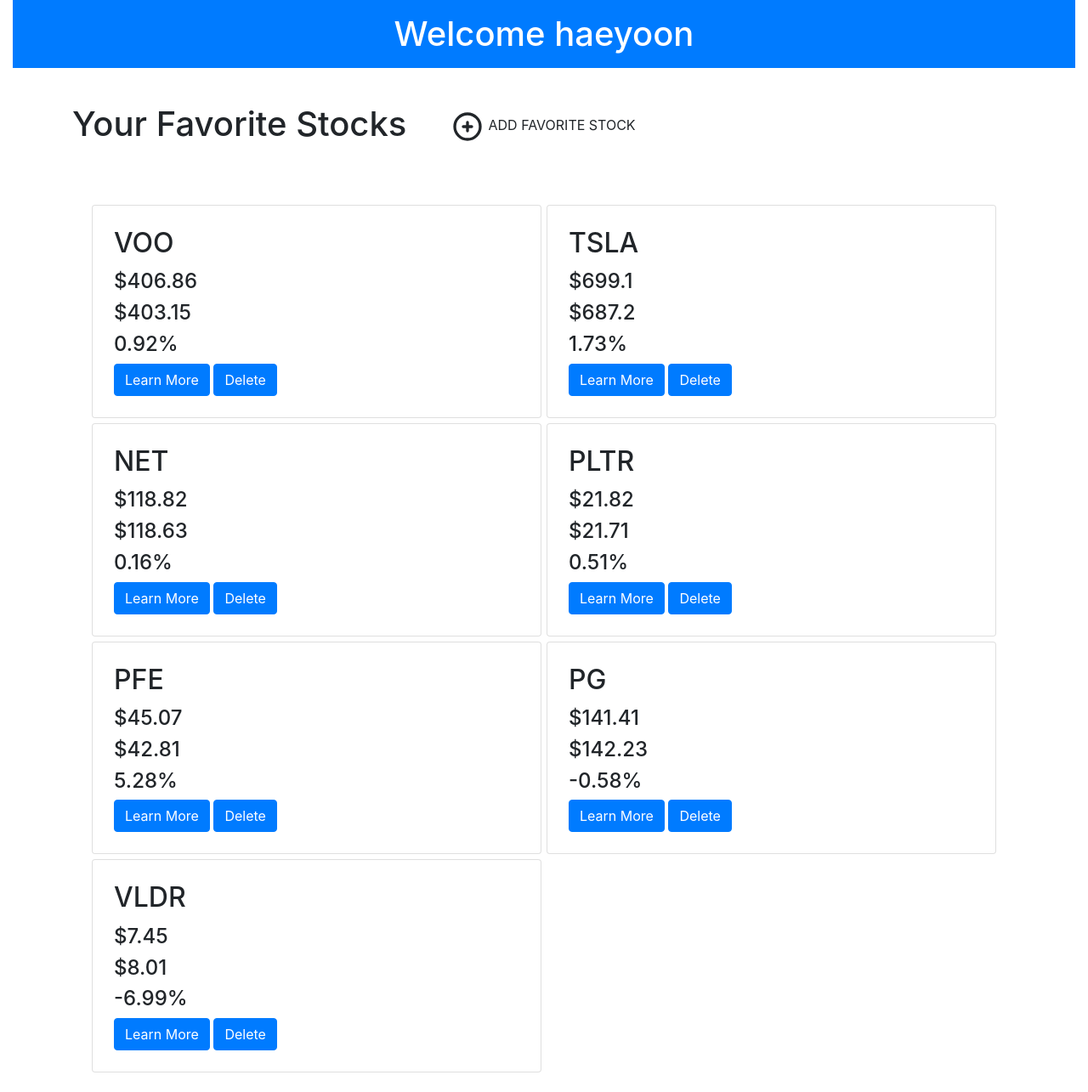
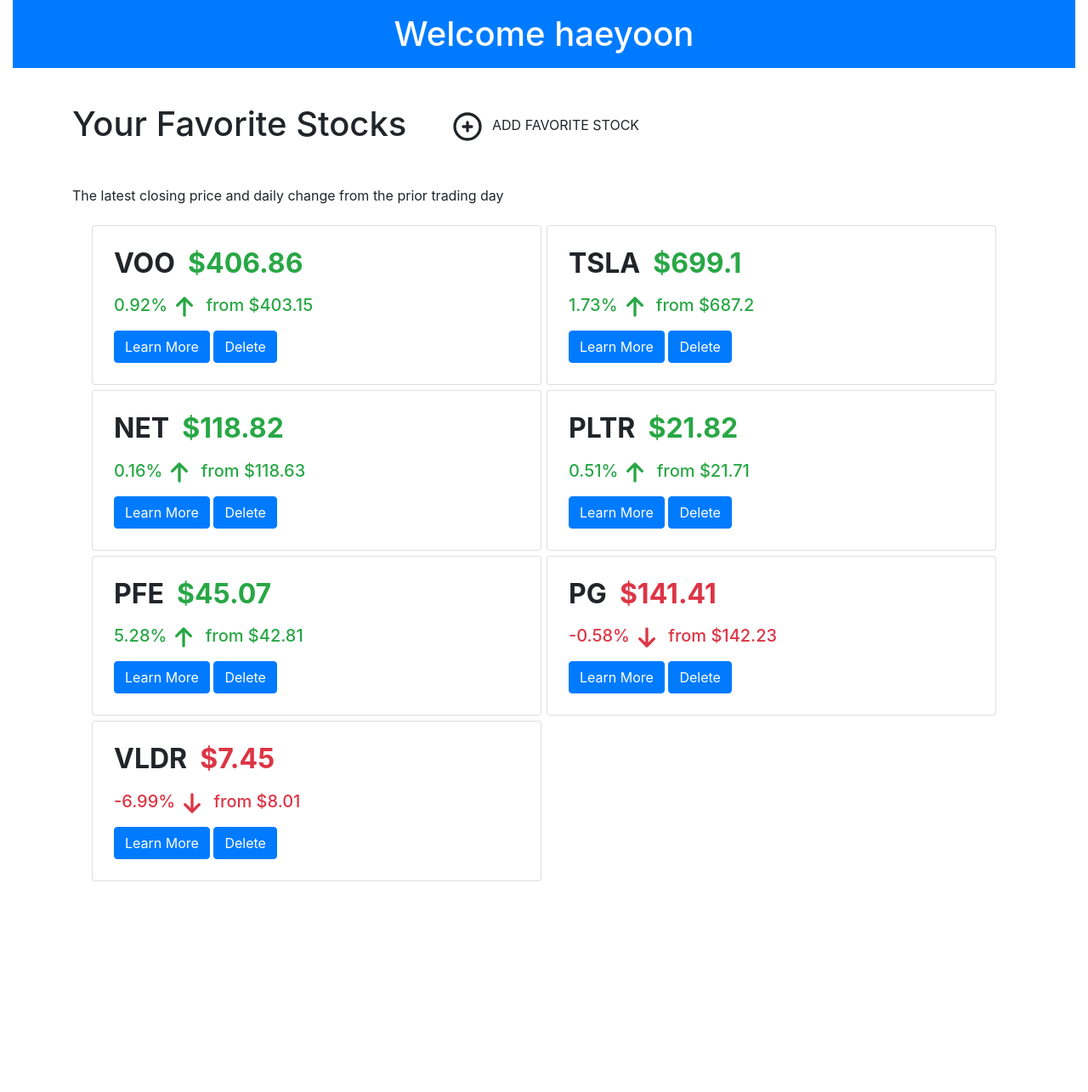
Before and after one commit to OpenStockDataShop/Athena_Stocks, a Django app: page /UserPage/ in a window 1280 px wide. Shown: the part 56-1341 px from the top of the page at 85% size. After the commit the page ends 1093 px from the top, so only its background shows below. Run offline with Django 3.2, Linux system fonts and the light colour scheme; a user stored in the database is signed in; data comes from the database, SQL or seed files in the repository; both versions use the stored data as it was after the commit; some libraries are stand-ins or nearby versions.

Commit message:
updated UserPage to include daily change

```diff
--- a/django_project/stocks/static/stocks/home.css
+++ b/django_project/stocks/static/stocks/home.css
@@ -67,3 +67,7 @@ img {
     display: flex;
     flex-direction: column;
 }
+
+span {
+    white-space: pre;
+}
--- a/django_project/stocks/templates/stocks/UserPage.html
+++ b/django_project/stocks/templates/stocks/UserPage.html
@@ -24,28 +24,40 @@
         <div class="container">
             <div class="content-container">
                 <h1>Your Favorite Stocks
-                    <span>
-                        <a class="btn my-button" type="button" href="/enter_data/{{the_user}}">
-                            <svg xmlns="http://www.w3.org/2000/svg" class="h-3 w-3" fill="none" viewBox="0 0 24 24" stroke="currentColor">
-                                <path stroke-linecap="round" stroke-linejoin="round" stroke-width="2" d="M12 9v3m0 0v3m0-3h3m-3 0H9m12 0a9 9 0 11-18 0 9 9 0 0118 0z" />
-                            </svg>  ADD FAVORITE STOCK
-                        </a>
-                    </span>
+                    <span><a class="btn my-button" type="button" href="/enter_data/{{the_user}}"><svg xmlns="http://www.w3.org/2000/svg" class="h-3 w-3" fill="none" viewBox="0 0 24 24" stroke="currentColor"><path stroke-linecap="round" stroke-linejoin="round" stroke-width="2" d="M12 9v3m0 0v3m0-3h3m-3 0H9m12 0a9 9 0 11-18 0 9 9 0 0118 0z" /></svg>  ADD FAVORITE STOCK</a></span>
                 </h1>
+                <div>The latest closing price and daily change from the prior trading day</div>
 
                 <div class="favorite-section">
+
                     <!-- icons are from https://heroicons.com/ -->
                     {% for user_stock, latest, second, change in users_stocks %}
-                      <div class="card">
-                        <div class="card-body">
-                          <h2 class="card-title">{{ user_stock }}</h2>
-                          <h4 class="card-text">${{ latest }}</h4>
-                          <h4 class="card-text">${{ second }}</h4>
-                          <h4 class="card-text">{{ change }}%</h4>
+                    {% if change > 0 %}
+                        <div class="card">
+                            <div class="card-body">
+                            <h2 class="card-title font-weight-bold">{{ user_stock }}<span class="card-text text-success font-weight-bold">  ${{ latest }} </span></h2>
+                            <h5 class="card-text text-success">{{change}}%<svg xmlns="http://www.w3.org/2000/svg" class="h-6 w-6 text-sm-left" fill="none" viewBox="0 0 24 24" stroke="currentColor">
+                                    <path stroke-linecap="round" stroke-linejoin="round" stroke-width="2" d="M7 11l5-5m0 0l5 5m-5-5v12" /></svg> from ${{ second }}
+                            </h5>
+
                             <a href="https://finance.yahoo.com/quote/{{user_stock}}?p={{user_stock}}" class="btn btn-primary">Learn More</a>
                             <a href="/delete_data/{{the_user}}/{{user_stock}}" class="btn btn-primary">Delete</a>
-                          </div>
-                    </div>
+                            </div>
+                        </div>
+                    {% else %}
+                        <div class="card">
+                            <div class="card-body">
+                            <h2 class="card-title font-weight-bold">{{ user_stock }}<span class="card-text text-danger font-weight-bold">  ${{ latest }} </span></h2>
+                            <h5 class="card-text text-danger">{{change}}%<svg xmlns="http://www.w3.org/2000/svg" class="h-6 w-6" fill="none" viewBox="0 0 24 24" stroke="currentColor">
+                                <path stroke-linecap="round" stroke-linejoin="round" stroke-width="2" d="M17 13l-5 5m0 0l-5-5m5 5V6" />
+                              </svg> from ${{ second }}
+                            </h5>
+
+                            <a href="https://finance.yahoo.com/quote/{{user_stock}}?p={{user_stock}}" class="btn btn-primary">Learn More</a>
+                            <a href="/delete_data/{{the_user}}/{{user_stock}}" class="btn btn-primary">Delete</a>
+                            </div>
+                        </div>
+                    {% endif %}
                     {% endfor %}
                 </div>
             </div>
```
Also changed, not shown: django_project/db.sqlite3.
